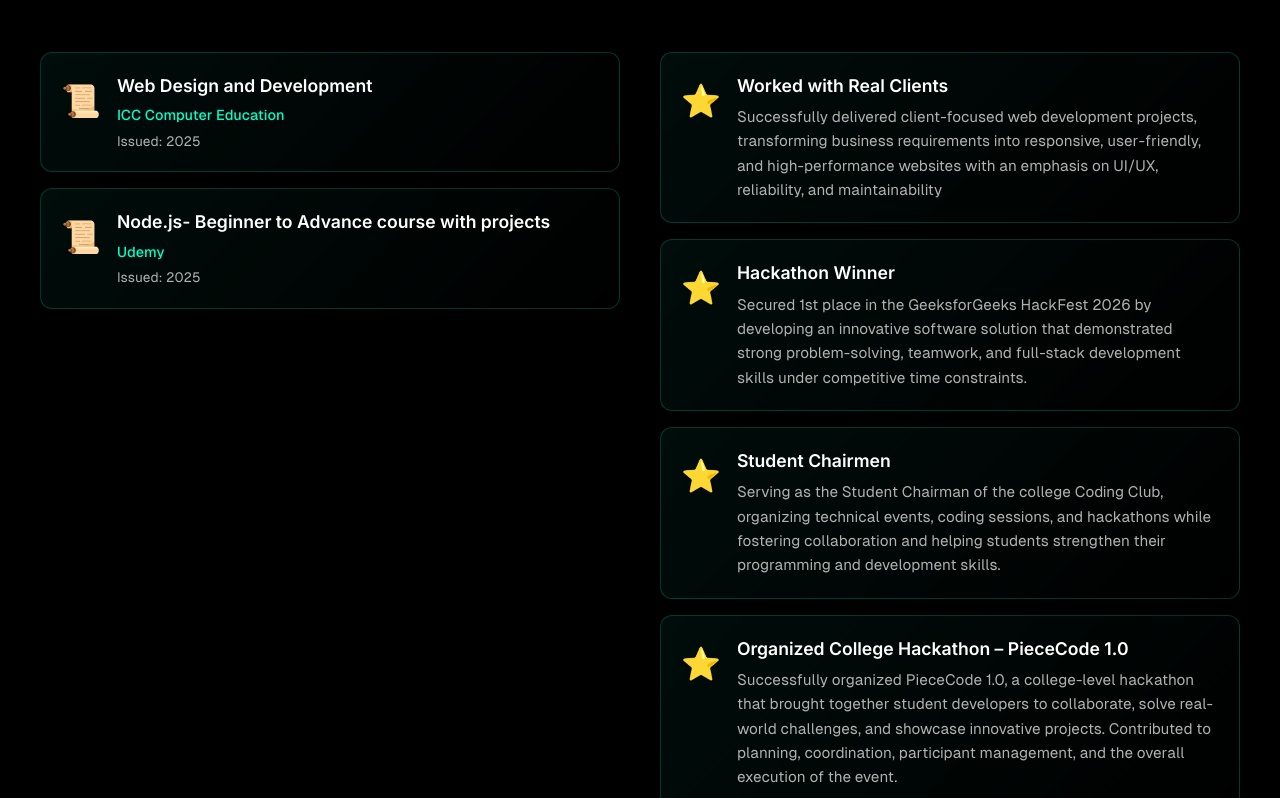
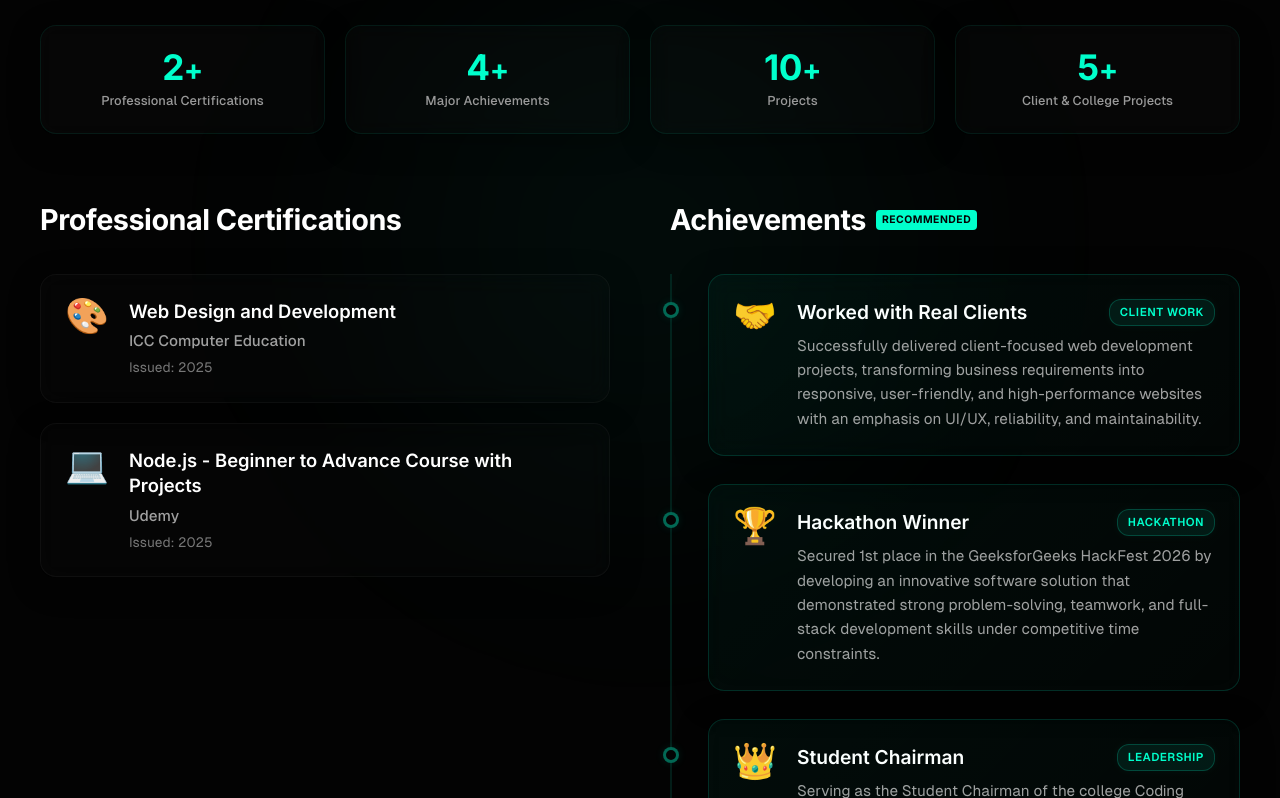
Before and after one commit to Mudit-tyagi-dev/Portfolio, a React (Vite) app: page / in a window 1280 px wide. Shown: the part 7082-7880 px from the top of the page. Built offline with nearby package versions, Linux system fonts and the light colour scheme; a web font is replaced by a local one.

Commit message:
enhance certifications and achievements section

```diff
--- a/src/Components/Certifications/Certifications.css
+++ b/src/Components/Certifications/Certifications.css
@@ -1,161 +1,442 @@
 .certifications-section {
   width: 100%;
-  padding: 80px 20px;
-  background-color: black;
+  padding: 100px 20px;
+  background-color: #030303;
   position: relative;
   z-index: 1;
+  overflow: hidden;
+}
+
+/* Background Radial Glow */
+.certifications-section::before {
+  content: "";
+  position: absolute;
+  top: 30%;
+  left: 50%;
+  transform: translate(-50%, -50%);
+  width: 800px;
+  height: 800px;
+  background: radial-gradient(circle, rgba(0, 255, 204, 0.05) 0%, rgba(0, 255, 204, 0) 70%);
+  z-index: -1;
+  pointer-events: none;
+  filter: blur(100px);
 }
 
 .certifications-container {
   max-width: 1200px;
   margin: 0 auto;
+  position: relative;
 }
 
-.section-title {
+/* Header styling matching Beyond the Code */
+.certifications-section .section-title {
   font-size: 3rem;
   text-align: center;
   color: white;
   margin-bottom: 60px;
-  font-weight: 500;
+  font-weight: 800;
+  letter-spacing: -0.5px;
+  text-transform: uppercase;
+  background: linear-gradient(180deg, #ffffff 0%, #a0a0a0 100%);
+  -webkit-background-clip: text;
+  -webkit-text-fill-color: transparent;
 }
 
+/* Stats grid above columns */
+.cert-stats-grid {
+  display: grid;
+  grid-template-columns: repeat(4, 1fr);
+  gap: 20px;
+  margin-bottom: 64px;
+}
+
+.cert-stats-grid .stat-item {
+  background: rgba(255, 255, 255, 0.015);
+  border: 1px solid rgba(0, 255, 204, 0.08);
+  border-radius: 16px;
+  padding: 24px 16px;
+  text-align: center;
+  backdrop-filter: blur(10px);
+  box-shadow: 0 8px 32px rgba(0, 0, 0, 0.3);
+  transition: all 0.3s ease;
+}
+
+.cert-stats-grid .stat-item:hover {
+  border-color: rgba(0, 255, 204, 0.25);
+  transform: translateY(-2px);
+  box-shadow: 0 10px 35px rgba(0, 255, 204, 0.05);
+}
+
+.cert-stats-grid .stat-number {
+  font-size: 2.2rem;
+  color: #00ffcc;
+  margin: 0;
+  font-weight: 800;
+  letter-spacing: -0.5px;
+  line-height: 1;
+}
+
+.cert-stats-grid .stat-suffix {
+  font-size: 1.8rem;
+  color: #00ffcc;
+}
+
+.cert-stats-grid .stat-label {
+  font-size: 0.8rem;
+  color: #999999;
+  margin: 8px 0 0 0;
+  font-weight: 500;
+  line-height: 1.3;
+}
+
+/* Two Column Layout */
 .cert-grid {
   display: grid;
   grid-template-columns: 1fr 1fr;
-  gap: 40px;
+  gap: 60px;
+  align-items: start;
 }
 
 .cert-column {
   display: flex;
   flex-direction: column;
-  gap: 24px;
+  gap: 32px;
 }
 
 .column-title {
   font-size: 1.8rem;
-  color: #00ffcc;
-  margin-bottom: 20px;
-  font-weight: 600;
+  color: #ffffff;
+  margin: 0;
+  font-weight: 700;
+  letter-spacing: -0.5px;
+  position: relative;
+  display: flex;
+  align-items: center;
+  gap: 10px;
 }
 
-.certifications-list,
-.achievements-list {
+/* Accent highlight for Achievements title to indicate higher importance */
+.achievements-column-title::after {
+  content: "RECOMMENDED";
+  font-size: 0.65rem;
+  padding: 2px 6px;
+  background: #00ffcc;
+  color: #030303;
+  border-radius: 4px;
+  font-weight: 800;
+  letter-spacing: 0.5px;
+}
+
+.certifications-list {
   display: flex;
   flex-direction: column;
-  gap: 16px;
+  gap: 20px;
 }
 
-.cert-card,
-.achievement-card {
-  background: linear-gradient(135deg, rgba(0, 255, 204, 0.05) 0%, rgba(0, 255, 204, 0) 100%);
-  border: 1px solid rgba(0, 255, 204, 0.2);
-  border-radius: 12px;
-  padding: 20px;
+/* Left side Certifications Cards: Subtle & Muted */
+.cert-card {
+  background: rgba(255, 255, 255, 0.01);
+  border: 1px solid rgba(255, 255, 255, 0.04);
+  border-radius: 16px;
+  padding: 24px;
   display: flex;
-  gap: 16px;
+  gap: 20px;
   align-items: flex-start;
-  transition: all 0.3s ease;
+  transition: all 0.4s cubic-bezier(0.25, 0.8, 0.25, 1);
+  backdrop-filter: blur(12px);
+  box-shadow: 0 8px 32px rgba(0, 0, 0, 0.25);
+  position: relative;
 }
 
-.cert-card:hover,
-.achievement-card:hover {
-  border-color: rgba(0, 255, 204, 0.5);
-  background: linear-gradient(135deg, rgba(0, 255, 204, 0.1) 0%, rgba(0, 255, 204, 0.02) 100%);
+.cert-card:hover {
+  transform: translateY(-4px);
+  border-color: rgba(0, 255, 204, 0.3);
+  background: rgba(0, 255, 204, 0.015);
+  box-shadow: 0 12px 40px rgba(0, 255, 204, 0.04);
 }
 
-.cert-icon,
-.achievement-icon {
-  font-size: 2rem;
-  flex-shrink: 0;
-  margin-top: 4px;
+.cert-icon {
+  font-size: 2.2rem;
+  line-height: 1;
+  transition: transform 0.4s ease;
 }
 
-.cert-content,
-.achievement-content {
-  flex: 1;
+.cert-card:hover .cert-icon {
+  transform: scale(1.15) rotate(5deg);
 }
 
-.cert-title,
-.achievement-title {
-  font-size: 1.1rem;
+.cert-content {
+  flex: 1;
+  display: flex;
+  flex-direction: column;
+}
+
+.cert-title {
+  font-size: 1.15rem;
   color: white;
   margin: 0 0 6px 0;
   font-weight: 600;
+  line-height: 1.4;
+  transition: color 0.3s ease;
+}
+
+.cert-card:hover .cert-title {
+  color: #00ffcc;
 }
 
 .cert-issuer {
-  font-size: 0.9rem;
-  color: #00ffcc;
+  font-size: 0.95rem;
+  color: #a0a0a0;
   margin: 0 0 4px 0;
   font-weight: 500;
 }
 
 .cert-date {
   font-size: 0.85rem;
-  color: #b0b0b0;
+  color: #777777;
   margin: 0;
+}
+
+/* Right side Achievements List: Vertical Timeline indicator */
+.achievements-list {
+  position: relative;
+  display: flex;
+  flex-direction: column;
+  gap: 28px;
+  padding-left: 36px;
+  border-left: 2px solid rgba(0, 255, 204, 0.1);
+}
+
+.achievement-wrapper {
+  position: relative;
+}
+
+/* Timeline Dot indicator */
+.achievement-dot {
+  position: absolute;
+  left: -45px; /* Centers exactly on the 2px border (36px + 8px dot radius + 1px border half = 45px) */
+  top: 28px;
+  width: 16px;
+  height: 16px;
+  border-radius: 50%;
+  background: #030303;
+  border: 3px solid rgba(0, 255, 204, 0.4);
+  box-shadow: 0 0 10px rgba(0, 255, 204, 0.1);
+  z-index: 2;
+  transition: all 0.4s cubic-bezier(0.25, 0.8, 0.25, 1);
+}
+
+/* Hovering over card animates the dot */
+.achievement-wrapper:hover .achievement-dot {
+  background: #00ffcc;
+  border-color: #00ffcc;
+  box-shadow: 0 0 18px rgba(0, 255, 204, 0.7);
+  transform: scale(1.25);
+}
+
+/* Right side Achievements Cards: Higher Visual Importance */
+.achievement-card {
+  background: rgba(0, 255, 204, 0.015);
+  border: 1px solid rgba(0, 255, 204, 0.16);
+  border-radius: 16px;
+  padding: 24px;
+  display: flex;
+  gap: 20px;
+  align-items: flex-start;
+  transition: all 0.4s cubic-bezier(0.25, 0.8, 0.25, 1);
+  backdrop-filter: blur(12px);
+  box-shadow: 0 8px 32px rgba(0, 0, 0, 0.35);
+  position: relative;
+  overflow: hidden;
+}
+
+.achievement-card::before {
+  content: "";
+  position: absolute;
+  top: 0;
+  left: 0;
+  width: 100%;
+  height: 100%;
+  background: linear-gradient(135deg, rgba(0, 255, 204, 0.05) 0%, transparent 100%);
+  opacity: 0.5;
+  transition: opacity 0.4s ease;
+  pointer-events: none;
+}
+
+.achievement-card:hover {
+  transform: translateY(-5px);
+  border-color: rgba(0, 255, 204, 0.5);
+  background: rgba(0, 255, 204, 0.03);
+  box-shadow: 0 15px 45px rgba(0, 255, 204, 0.12), 0 0 25px rgba(0, 255, 204, 0.06);
+}
+
+.achievement-card:hover::before {
+  opacity: 1;
+}
+
+.achievement-icon {
+  font-size: 2.2rem;
+  line-height: 1;
+  transition: transform 0.5s cubic-bezier(0.175, 0.885, 0.32, 1.275);
+  flex-shrink: 0;
+}
+
+.achievement-card:hover .achievement-icon {
+  transform: scale(1.22) rotate(-8deg);
+}
+
+.achievement-content {
+  flex: 1;
+}
+
+.achievement-header {
+  display: flex;
+  justify-content: space-between;
+  align-items: flex-start;
+  gap: 12px;
+  margin-bottom: 8px;
+}
+
+.achievement-title {
+  font-size: 1.2rem;
+  color: white;
+  margin: 0;
+  font-weight: 600;
+  line-height: 1.4;
+  transition: color 0.3s ease;
+}
+
+.achievement-card:hover .achievement-title {
+  color: #00ffcc;
+}
+
+/* Glowing tag chips */
+.achievement-tag {
+  font-size: 0.72rem;
+  padding: 4px 10px;
+  border-radius: 12px;
+  background: rgba(0, 255, 204, 0.08);
+  color: #00ffcc;
+  border: 1px solid rgba(0, 255, 204, 0.2);
+  font-weight: 600;
+  text-transform: uppercase;
+  letter-spacing: 0.5px;
+  flex-shrink: 0;
+  box-shadow: 0 0 10px rgba(0, 255, 204, 0.05);
 }
 
 .achievement-description {
   font-size: 0.95rem;
-  color: #b0b0b0;
+  color: #a0a0a0;
   margin: 0;
   line-height: 1.6;
 }
 
-/* Mobile Responsive */
-@media (max-width: 768px) {
-  .certifications-section {
-    padding: 60px 16px;
-  }
-
-  .section-title {
-    font-size: 2rem;
-    margin-bottom: 40px;
+/* Responsive Styles */
+@media (max-width: 1024px) {
+  .cert-stats-grid {
+    grid-template-columns: repeat(2, 1fr);
+    gap: 16px;
   }
 
   .cert-grid {
     grid-template-columns: 1fr;
-    gap: 30px;
+    gap: 50px;
+  }
+}
+
+@media (max-width: 768px) {
+  .certifications-section {
+    padding: 80px 16px;
+  }
+
+  .certifications-section .section-title {
+    font-size: 2.2rem;
+    margin-bottom: 40px;
   }
 
   .column-title {
-    font-size: 1.4rem;
+    font-size: 1.5rem;
+  }
+
+  .cert-stats-grid {
+    margin-bottom: 40px;
+  }
+}
+
+@media (max-width: 480px) {
+  .certifications-section {
+    padding: 60px 12px;
+  }
+
+  .certifications-section .section-title {
+    font-size: 1.8rem;
+    margin-bottom: 30px;
+  }
+
+  .cert-stats-grid {
+    grid-template-columns: 1fr;
+    gap: 12px;
+  }
+
+  .column-title {
+    font-size: 1.3rem;
   }
 
   .cert-card,
   .achievement-card {
     padding: 16px;
-  }
-}
-
-@media (max-width: 480px) {
-  .certifications-section {
-    padding: 40px 12px;
-  }
-
-  .section-title {
-    font-size: 1.5rem;
-    margin-bottom: 30px;
-  }
-
-  .column-title {
-    font-size: 1.2rem;
-  }
-
-  .cert-card,
-  .achievement-card {
-    padding: 14px;
-    gap: 12px;
+    gap: 14px;
   }
 
   .cert-icon,
   .achievement-icon {
-    font-size: 1.5rem;
+    font-size: 1.8rem;
   }
 
-  .cert-title,
+  .cert-title {
+    font-size: 1.05rem;
+  }
+
   .achievement-title {
-    font-size: 1rem;
+    font-size: 1.1rem;
+  }
+
+  .achievement-header {
+    flex-direction: column;
+    align-items: flex-start;
+    gap: 6px;
+  }
+
+  .achievements-list {
+    padding-left: 24px;
+  }
+
+  .achievement-dot {
+    left: -33px;
+    width: 14px;
+    height: 14px;
+    border-width: 2px;
   }
 }
+
+/* Reduced Motion Support */
+@media (prefers-reduced-motion: reduce) {
+  .cert-card,
+  .achievement-card,
+  .cert-icon,
+  .achievement-icon,
+  .achievement-dot,
+  .cert-stats-grid .stat-item {
+    transition: none !important;
+  }
+
+  .cert-card:hover,
+  .achievement-card:hover {
+    transform: none !important;
+  }
+
+  .cert-stats-grid .stat-item:hover {
+    transform: none !important;
+  }
+}
--- a/src/Components/Certifications/Certifications.jsx
+++ b/src/Components/Certifications/Certifications.jsx
@@ -1,6 +1,67 @@
-import React from "react";
-import { motion } from "framer-motion";
+import React, { useEffect, useRef, useState } from "react";
+import { motion, useInView } from "framer-motion";
 import "./Certifications.css";
+
+// Reusable scroll-triggered counter item
+const StatItem = ({ number, label }) => {
+  const ref = useRef(null);
+  const isInView = useInView(ref, { once: true, amount: 0.3 });
+  const [displayNum, setDisplayNum] = useState(0);
+
+  useEffect(() => {
+    if (!isInView) return;
+
+    const numericMatch = number.match(/^(\d+)(.*)$/);
+    if (!numericMatch) return;
+
+    const targetVal = parseInt(numericMatch[1], 10);
+    const duration = 1500; // 1.5 seconds
+    const startTime = performance.now();
+
+    let animationFrame;
+    const animate = (now) => {
+      const elapsed = now - startTime;
+      const progress = Math.min(elapsed / duration, 1);
+
+      // Easing out quad
+      const easeProgress = progress * (2 - progress);
+      const current = Math.floor(easeProgress * targetVal);
+
+      setDisplayNum(current);
+
+      if (progress < 1) {
+        animationFrame = requestAnimationFrame(animate);
+      }
+    };
+
+    animationFrame = requestAnimationFrame(animate);
+    return () => cancelAnimationFrame(animationFrame);
+  }, [isInView, number]);
+
+  const hasDigits = /^\d+/.test(number);
+
+  return (
+    <motion.div
+      ref={ref}
+      className="stat-item"
+      initial={{ opacity: 0, y: 15 }}
+      animate={isInView ? { opacity: 1, y: 0 } : {}}
+      transition={{ duration: 0.5, ease: "easeOut" }}
+    >
+      <h3 className="stat-number">
+        {hasDigits ? (
+          <>
+            {displayNum}
+            <span className="stat-suffix">{number.replace(/^\d+/, "")}</span>
+          </>
+        ) : (
+          number
+        )}
+      </h3>
+      <p className="stat-label">{label}</p>
+    </motion.div>
+  );
+};
 
 function Certifications() {
   const certifications = [
@@ -8,57 +69,54 @@ function Certifications() {
       id: 1,
       title: "Web Design and Development",
       issuer: "ICC Computer Education",
-      date: " Issued: 2025",
-      credential: "Certificate",
+      date: "Issued: 2025",
+      icon: "🎨",
+
     },
     {
       id: 2,
-      title: "Node.js- Beginner to Advance course with projects",
+      title: "Node.js - Beginner to Advance Course with Projects",
       issuer: "Udemy",
-      date: " Issued: 2025",
-      credential: "Certificate",
+      date: "Issued: 2025",
+
+      icon: "💻",
+      // Linked to Udemy homepage as demonstration
     },
-    // {
-    //   id: 3,
-    //   title: "AWS Solutions Architect",
-    //   issuer: "Amazon Web Services",
-    //   date: "2023",
-    //   credential: "Certificate",
-    // },
-    // {
-    //   id: 4,
-    //   title: "Node.js & Express.js Mastery",
-    //   issuer: "Udemy",
-    //   date: "2022",
-    //   credential: "Certificate",
-    // },
   ];
 
   const achievements = [
     {
       id: 1,
-      title: " Worked with Real Clients",
-      description: "Successfully delivered client-focused web development projects, transforming business requirements into responsive, user-friendly, and high-performance websites with an emphasis on UI/UX, reliability, and maintainability",
+      title: "Worked with Real Clients",
+      description:
+        "Successfully delivered client-focused web development projects, transforming business requirements into responsive, user-friendly, and high-performance websites with an emphasis on UI/UX, reliability, and maintainability.",
+      tag: "Client Work",
+      icon: "🤝",
     },
     {
       id: 2,
       title: "Hackathon Winner",
       description:
         "Secured 1st place in the GeeksforGeeks HackFest 2026 by developing an innovative software solution that demonstrated strong problem-solving, teamwork, and full-stack development skills under competitive time constraints.",
+      tag: "Hackathon",
+      icon: "🏆",
     },
     {
       id: 3,
-      title: "Student Chairmen",
+      title: "Student Chairman",
       description:
         "Serving as the Student Chairman of the college Coding Club, organizing technical events, coding sessions, and hackathons while fostering collaboration and helping students strengthen their programming and development skills.",
+      tag: "Leadership",
+      icon: "👑",
     },
     {
       id: 4,
       title: "Organized College Hackathon – PieceCode 1.0",
       description:
-        "Successfully organized PieceCode 1.0, a college-level hackathon that brought together student developers to collaborate, solve real-world challenges, and showcase innovative projects. Contributed to planning, coordination, participant management, and the overall execution of the event.",
+        "Successfully organized PieceCode 1.0, a college-level hackathon that brought together student developers to collaborate, solve real-world challenges, and showcase innovative projects. Contributed to planning, coordination, participant management, and the overall execution.",
+      tag: "Event",
+      icon: "⚡",
     },
-
   ];
 
   const containerVariants = {
@@ -67,23 +125,24 @@ function Certifications() {
       opacity: 1,
       transition: {
         staggerChildren: 0.1,
-        delayChildren: 0.2,
+        delayChildren: 0.1,
       },
     },
   };
 
   const itemVariants = {
-    hidden: { opacity: 0, y: 20 },
+    hidden: { opacity: 0, y: 15 },
     visible: {
       opacity: 1,
       y: 0,
-      transition: { duration: 0.6 },
+      transition: { duration: 0.5, ease: "easeOut" },
     },
   };
 
   return (
     <section id="Certifications" className="certifications-section">
       <div className="certifications-container">
+        {/* Title */}
         <motion.h1
           className="section-title"
           initial={{ opacity: 0, y: -20 }}
@@ -94,6 +153,15 @@ function Certifications() {
           Certifications & Achievements
         </motion.h1>
 
+        {/* Dynamic Statistic Cards Grid */}
+        <div className="cert-stats-grid">
+          <StatItem number="2+" label="Professional Certifications" />
+          <StatItem number="4+" label="Major Achievements" />
+          <StatItem number="10+" label="Projects" />
+          <StatItem number="5+" label="Client & College Projects" />
+        </div>
+
+        {/* Content Columns */}
         <div className="cert-grid">
           {/* Certifications Column */}
           <div className="cert-column">
@@ -119,13 +187,42 @@ function Certifications() {
                   key={cert.id}
                   className="cert-card"
                   variants={itemVariants}
-                  whileHover={{ translateX: 10 }}
                 >
-                  <div className="cert-icon">📜</div>
+                  <div className="cert-icon">{cert.icon}</div>
                   <div className="cert-content">
                     <h3 className="cert-title">{cert.title}</h3>
                     <p className="cert-issuer">{cert.issuer}</p>
                     <p className="cert-date">{cert.date}</p>
+
+                    {cert.url && (
+                      <div style={{ marginTop: "12px" }}>
+                        {/* <a
+                          href={cert.url}
+                          target="_blank"
+                          rel="noopener noreferrer"
+                          className="achievement-tag"
+                          style={{
+                            display: "inline-block",
+                            cursor: "pointer",
+                            fontSize: "0.7rem",
+                            textDecoration: "none",
+                            transition: "all 0.3s ease",
+                          }}
+                          onMouseEnter={(e) => {
+                            e.currentTarget.style.background = "#00ffcc";
+                            e.currentTarget.style.color = "#030303";
+                            e.currentTarget.style.boxShadow = "0 0 10px rgba(0, 255, 204, 0.4)";
+                          }}
+                          onMouseLeave={(e) => {
+                            e.currentTarget.style.background = "rgba(0, 255, 204, 0.08)";
+                            e.currentTarget.style.color = "#00ffcc";
+                            e.currentTarget.style.boxShadow = "none";
+                          }}
+                        >
+                          View Credential ↗
+                        </a> */}
+                      </div>
+                    )}
                   </div>
                 </motion.div>
               ))}
@@ -135,7 +232,7 @@ function Certifications() {
           {/* Achievements Column */}
           <div className="cert-column">
             <motion.h2
-              className="column-title"
+              className="column-title achievements-column-title"
               initial={{ opacity: 0, x: 20 }}
               whileInView={{ opacity: 1, x: 0 }}
               transition={{ duration: 0.6 }}
@@ -152,20 +249,28 @@ function Certifications() {
               viewport={{ once: true }}
             >
               {achievements.map((achievement) => (
+                <div key={achievement.id} className="achievement-wrapper">
+                  {/* Vertical Timeline Dot */}
+                  <div className="achievement-dot" />
+
                   <motion.div
-                  key={achievement.id}
                     className="achievement-card"
                     variants={itemVariants}
-                  whileHover={{ translateX: -10 }}
                   >
-                  <div className="achievement-icon">⭐</div>
+                    <div className="achievement-icon">{achievement.icon}</div>
                     <div className="achievement-content">
+                      <div className="achievement-header">
                         <h3 className="achievement-title">{achievement.title}</h3>
+                        {achievement.tag && (
+                          <span className="achievement-tag">{achievement.tag}</span>
+                        )}
+                      </div>
                       <p className="achievement-description">
                         {achievement.description}
                       </p>
                     </div>
                   </motion.div>
+                </div>
               ))}
             </motion.div>
           </div>
```
Lines whose indentation alone changed are shown as unchanged.
